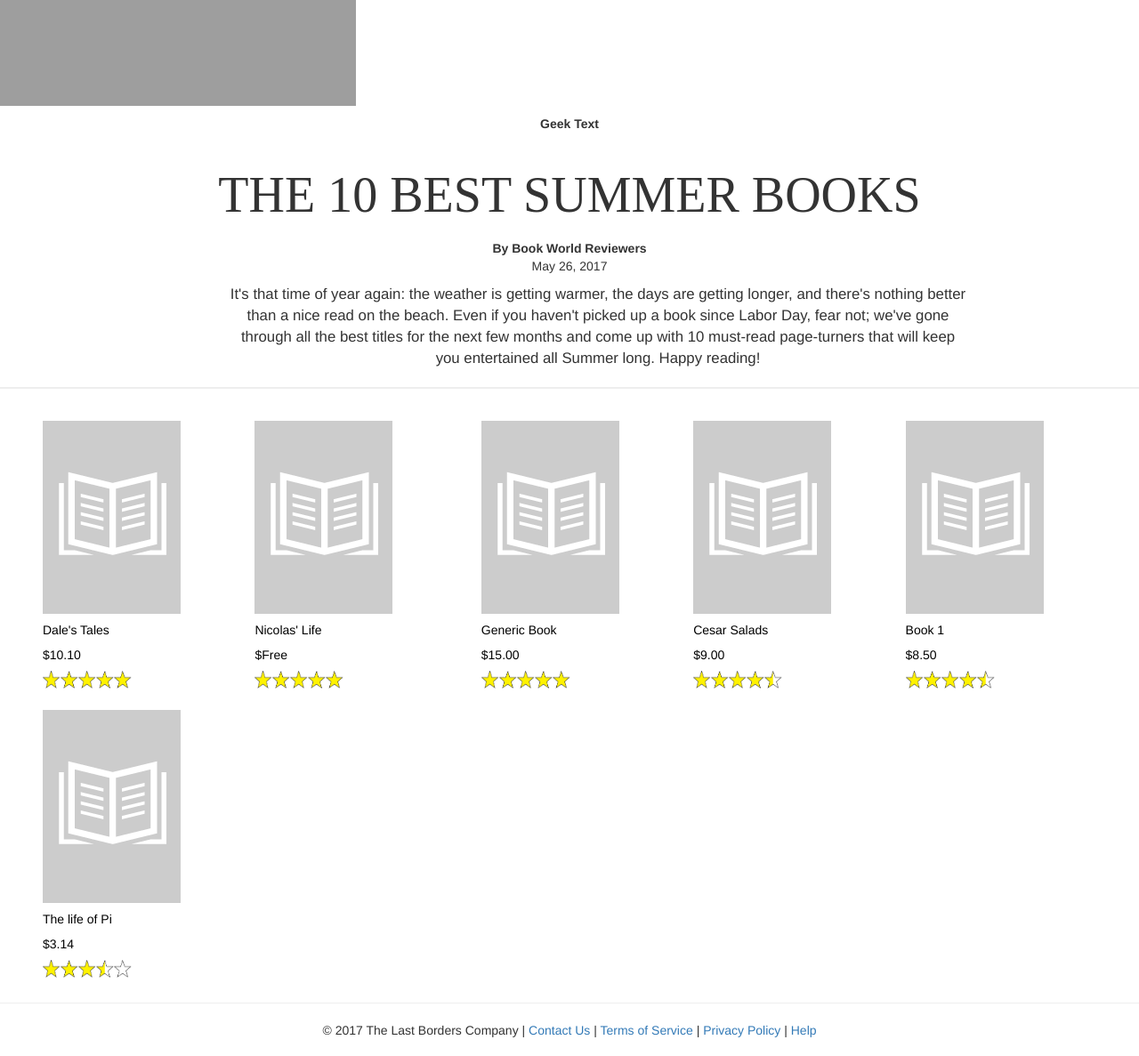
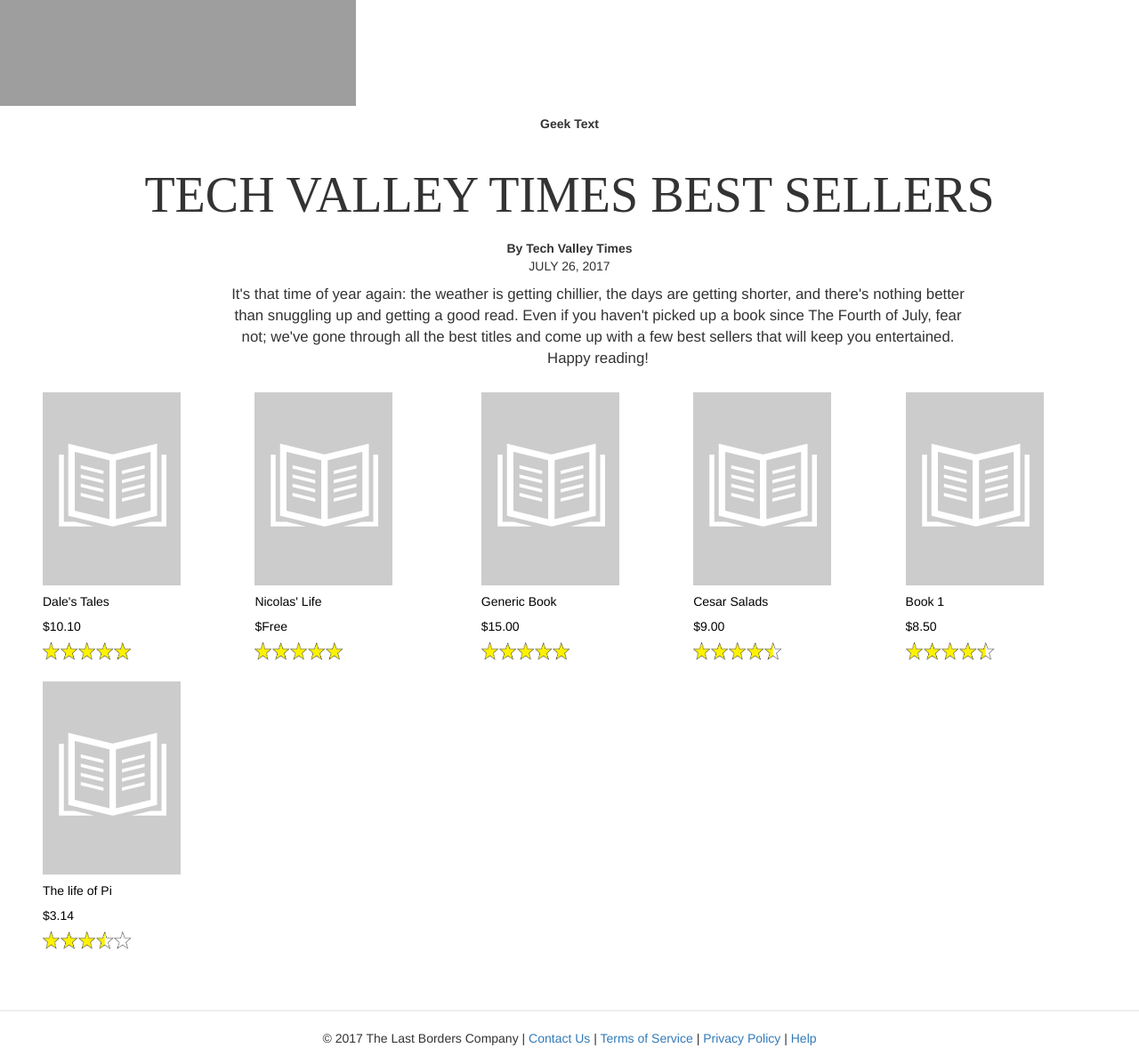
Before and after one commit to Dpereira91/Geek_text, a PHP site: page / in a window 1280 px wide. Shown: the part 223-1410 px from the top of the page at 89% size. Before the commit the page ends 1389 px from the top, so only its background shows below. Run offline with PHP 8.4, Linux system fonts and the light colour scheme; data comes from the database, SQL or seed files in the repository; some libraries are stand-ins or nearby versions; grey boxes are pictures that could not be loaded.

Commit message:
minor tweaks, was told that it looked too identical to source site

```diff
--- a/footer.php
+++ b/footer.php
@@ -4,8 +4,10 @@
 <link rel="stylesheet" type="text/css" href="style.css">
 </head>
 <body>
-<br />
-<hr>
+<br>
+<br>
+<br>
+<hr style="border-width:2px;">
 <p class= "footerbottom">
 	© 2017 The Last Borders Company |
 	<a href="./contact.php">Contact Us</a> |
--- a/index.php
+++ b/index.php
@@ -12,17 +12,15 @@
 <p style="text-align: center;"><b>Geek Text</b></p>
 <br>
 
-<p style="text-align:center; font-family:courier-new; font-size:4em;">THE 10 BEST SUMMER BOOKS</p>
-<p style="text-align: center;"><b>By Book World Reviewers</b><br>May 26, 2017</p>
+<p style="text-align:center; font-family:courier-new; font-size:4em;">TECH VALLEY TIMES BEST SELLERS</p>
+<p style="text-align: center;"><b>By Tech Valley Times</b><br>JULY 26, 2017</p>
 <p style="text-align: center; padding-left:20%; padding-right:15%; font-size:1.2em;">
-	It's that time of year again: the weather is getting warmer, the days are getting
-	longer, and there's nothing better than a nice read on the beach. Even if you
-	haven't picked up a book since Labor Day, fear not; we've gone through all the
-	best titles for the next few months and come up with 10 must-read page-turners
-	that will keep you entertained all Summer long. Happy reading!
+	It's that time of year again: the weather is getting chillier, the days are getting
+	shorter, and there's nothing better than snuggling up and getting a good read. Even
+	if you haven't picked up a book since The Fourth of July, fear not; we've gone
+	through all the best titles and come up with a few best sellers	that will keep you
+	entertained. Happy reading!
 </p>
-
-<hr style="border-width:2px;">
 
 <?php
 	$link = mysqli_connect("localhost", "root", "", "geek_text");
```
